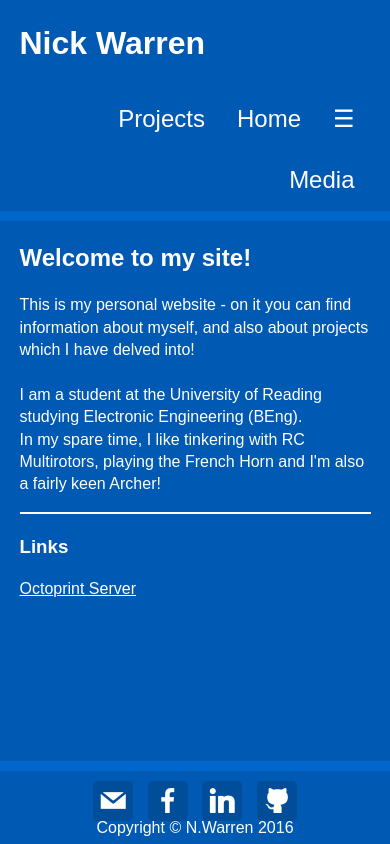
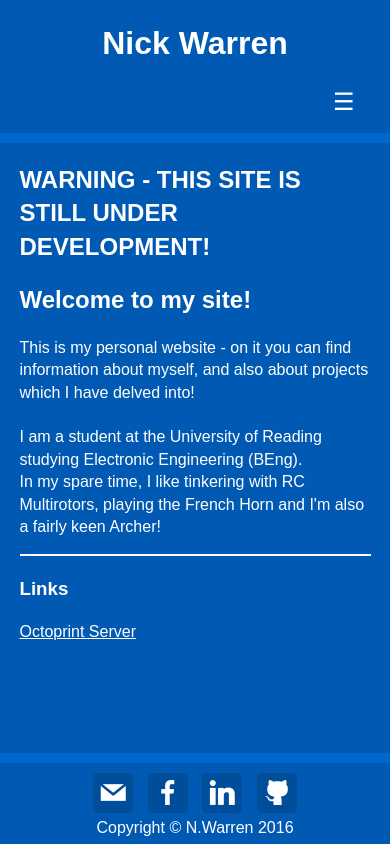
Before and after one commit to ImmortalScientist/niwarren.co.uk, a PHP site: page / in a window 390 px wide. Run offline with PHP 8.4, Linux system fonts and the light colour scheme.

Commit message:
played with formatting on footer

```diff
--- a/css/main.css
+++ b/css/main.css
@@ -129,7 +129,7 @@ a {
 
 /* IE FIX */
  h1 .ie7 {
-     padding-top: 20px;
+     margin-top: 10px;
      float: left;
  }
 
@@ -207,7 +207,7 @@ a {
      left: 0; right: 0; margin: auto;
      padding-bottom: 10px;
      padding-left: 0;
-     margin-bottom: 2px;
+     margin-bottom: 10px;
    }
 
 
@@ -227,15 +227,16 @@ a {
 
 @media only screen and (max-width: 600px) {
 
-<<<<<<< HEAD
+
   /* ====================
       INTERMEDIATE: Menu
      ==================== */
-=======
-/* ====================
-    INTERMEDIATE: Menu & Footer
-   ==================== */
->>>>>>> refs/remotes/origin/master
+
+     h1 {
+       text-align: center;
+       margin-bottom: 5px;
+     }
+
 
      /* When the screen is less than 680 pixels wide, hide all list items, except for the first one ("Home"). Show the list item that contains the link to open and close the topnav (li.icon) */
     ul.topnav li:not(:first-child) {display: none;}
@@ -248,28 +249,22 @@ a {
     ul.topnav li.a { font-size: 1em; }
 
     /* The "responsive" class is added to the topnav with JavaScript when the user clicks on the icon. This class makes the topnav look good on small screens */
-    ul.topnav.responsive {position: relative;}
+    ul.topnav.responsive { position: relative; }
 
-<<<<<<< HEAD
     ul.topnav.responsive li.icon {
       position: absolute;
       right: 0;
       top: 0;
-=======
-    .contactbutton{
-      float: left;
-      width: calc(90.1% / 3);
->>>>>>> refs/remotes/origin/master
     }
+
     ul.topnav.responsive li {
       float: none;
       display: inline;
     }
-<<<<<<< HEAD
+
     ul.topnav.responsive li a {
       display: block;
       text-align: left;
-=======
 
     footer p {
       margin-top: 50;
@@ -286,11 +281,8 @@ a {
 
     .oldie nav a {
         margin: 0 0.7%;
->>>>>>> refs/remotes/origin/master
     }
 }
-
-
 
 
 @media only screen and (min-width: 768px) {
@@ -307,7 +299,7 @@ a {
     .header-container h1 {
         float: left;
         text-align: center;
-        top: 20%
+        margin-top: 10%
     }
 
     header ul {
--- a/css/socicon.css
+++ b/css/socicon.css
@@ -20,7 +20,7 @@
 .soc {
     overflow:hidden;
     margin:0;
-    padding-left: 0;
+    padding: 0;
     padding-top: 10px;
     padding-bottom: 5px;
     list-style:none;
--- a/index.html
+++ b/index.html
@@ -54,6 +54,7 @@
       <div class="main wrapper clearfix">
         <article>
           <header>
+            <h2>WARNING - THIS SITE IS STILL UNDER DEVELOPMENT!</h2>
             <h2>Welcome to my site!</h2>
           </header>
           <section>
```
